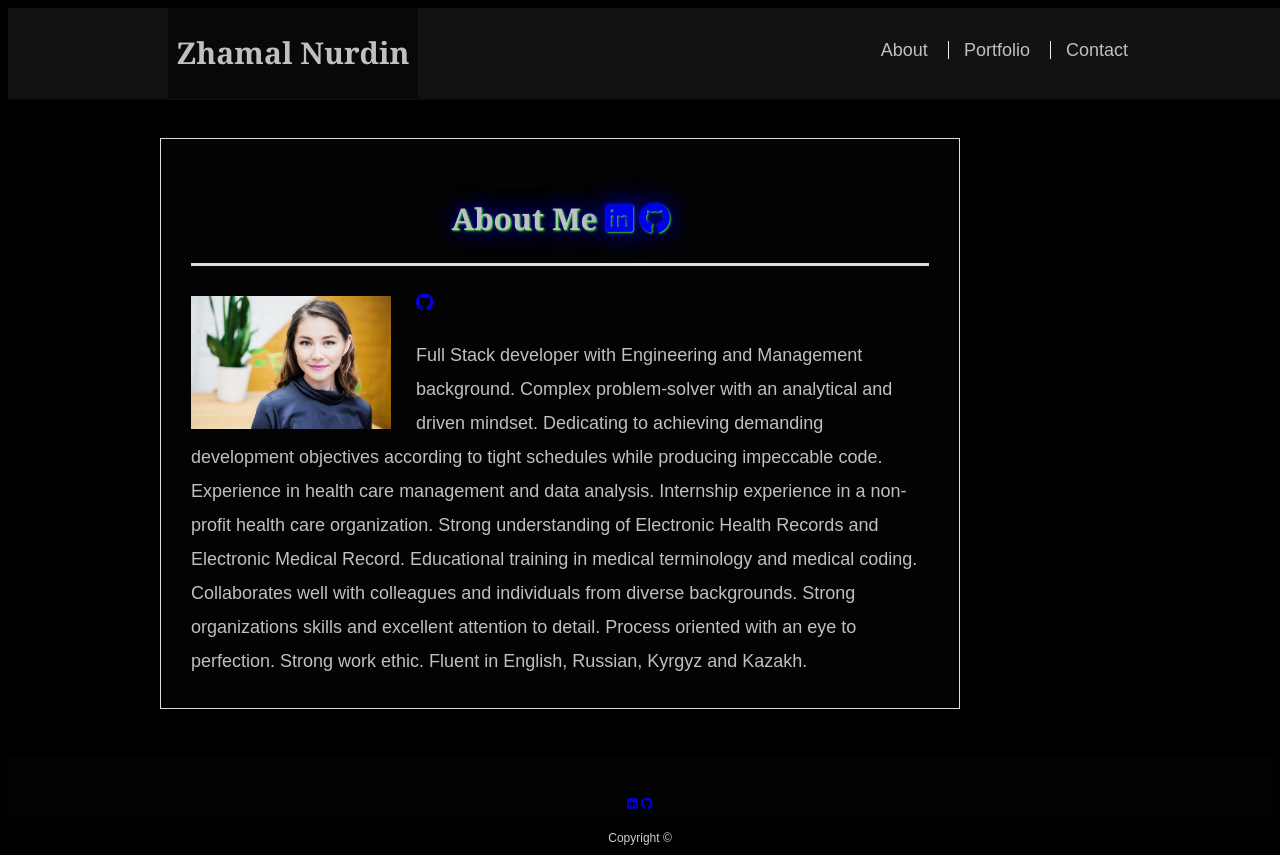
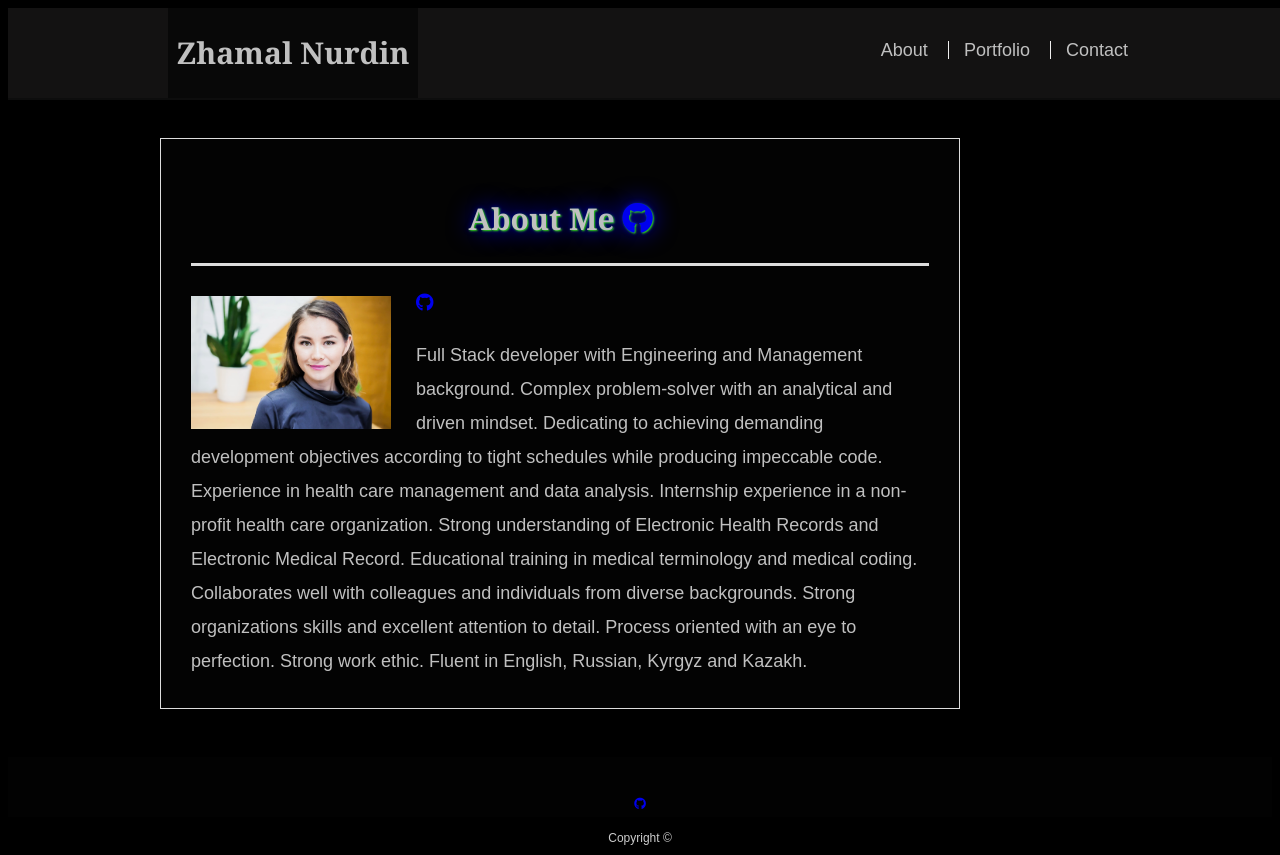
Before and after one commit to zhakina90/Responsive-Portfolio, a website: page index.html in a window 1280 px wide. Drawn offline with Linux system fonts and the light colour scheme.

Commit message:
LinkedIn

```diff
--- a/index.html
+++ b/index.html
@@ -25,7 +25,7 @@
   <div id="main-container" class="container">
     <section class="main-section">
       <h1>About Me
-        <a href="https://www.linkedin.com/in/zhamal-nurdin-kyzy-4319b3b5/"><i class="fab fa-linkedin"></i></a>
+        <!-- <a href="https://www.linkedin.com/in/zhamal-nurdin-kyzy-4319b3b5/"><i class="fab fa-linkedin"></i></a> -->
         <a href="https://github.com/zhakina90"><i class="fab fa-github"></i></a></h1>
       <a href="https://github.com/zhakina90"><i class="fab fa-github"></i></a>
       <img src="./assets/images/profile_pic.png" class="auth-image" alt="Zhamal_Nurdin">
@@ -48,7 +48,7 @@
 
   <footer>
     <div class="side-bar">
-      <a href="https://www.linkedin.com/in/zhamal-nurdin-kyzy-4319b3b5/"><i class="fab fa-linkedin"></i></a>
+      <!-- <a href="https://www.linkedin.com/in/zhamal-nurdin-kyzy-4319b3b5/"><i class="fab fa-linkedin"></i></a> -->
       <a href="https://github.com/zhakina90"><i class="fab fa-github"></i></a>
     </div>
     <div class="container">
```
Also changed, not shown: contact.html (+2 -2 lines), portfolio.html (+2 -2 lines).
